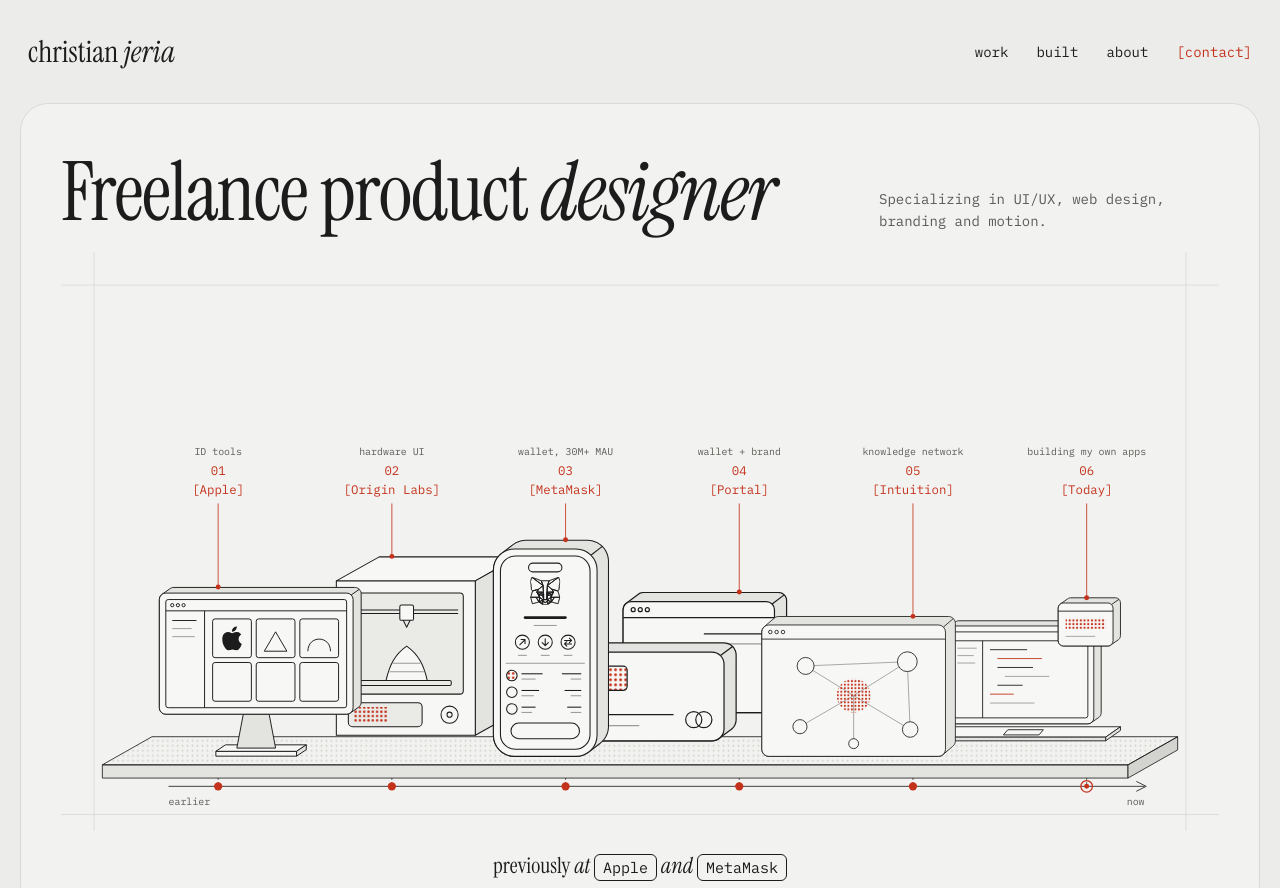
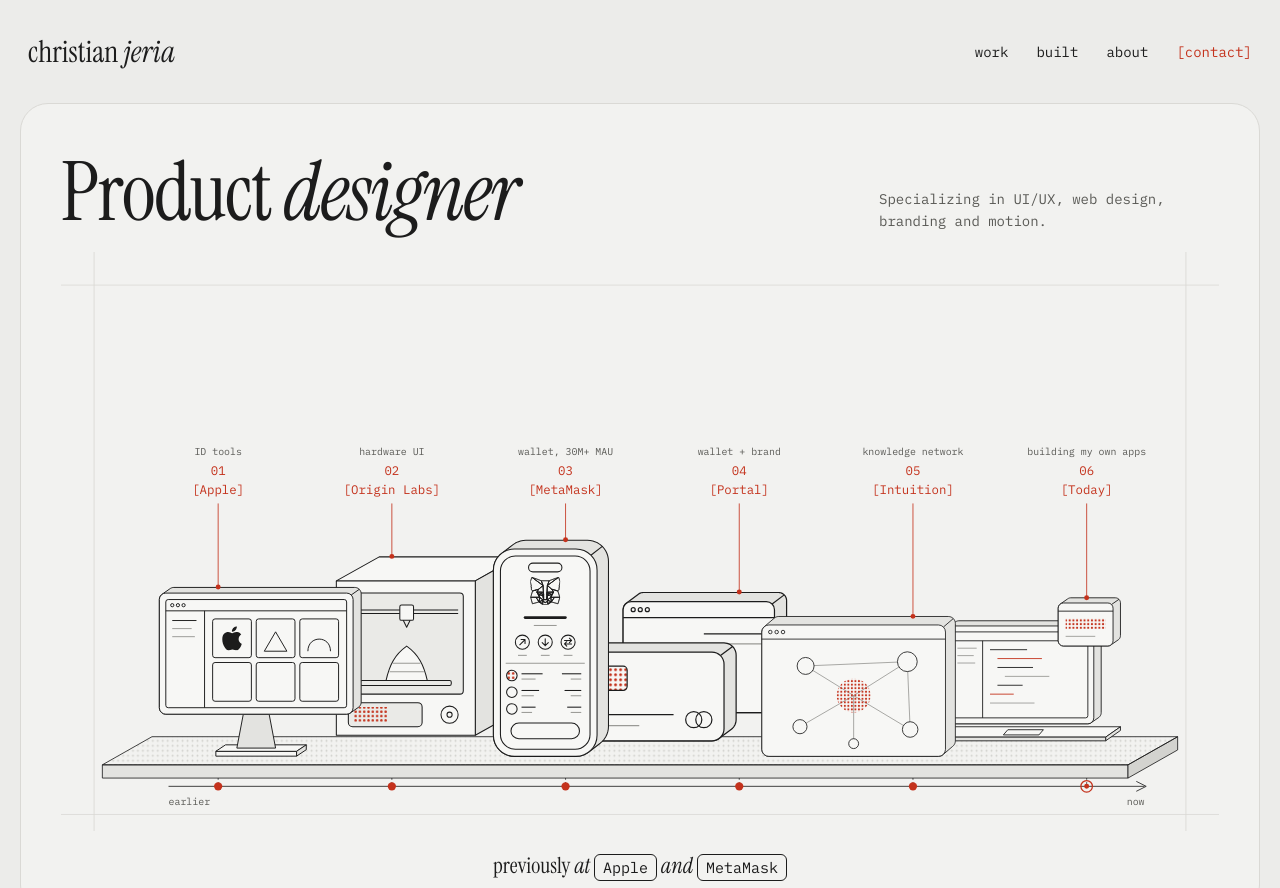
Before and after one commit to cjeria/christianjeria.work, a plain HTML site: page index.html in a window 1280 px wide. Shown: the top 888 px of the page. Drawn offline with Linux system fonts and the light colour scheme; a script that the page names is missing.

Commit message:
Hero headline: 'Product designer'

```diff
--- a/index.html
+++ b/index.html
@@ -86,7 +86,7 @@
     <main>
     <section class="hero">
       <div class="hero-top">
-        <h1>Freelance product <em>designer</em></h1>
+        <h1>Product <em>designer</em></h1>
         <p class="hero-lede">Specializing in UI/UX, web design, branding and motion.</p>
       </div>
       <svg class="timeline" role="img" aria-label="Timeline drawn in line, left to right: an Apple desktop display, an Origin Labs 3D printer, a MetaMask phone, a Portal wallet card, an Intuition browser window, and a laptop for the apps Christian builds today" viewBox="0 0 1400 700">
```
